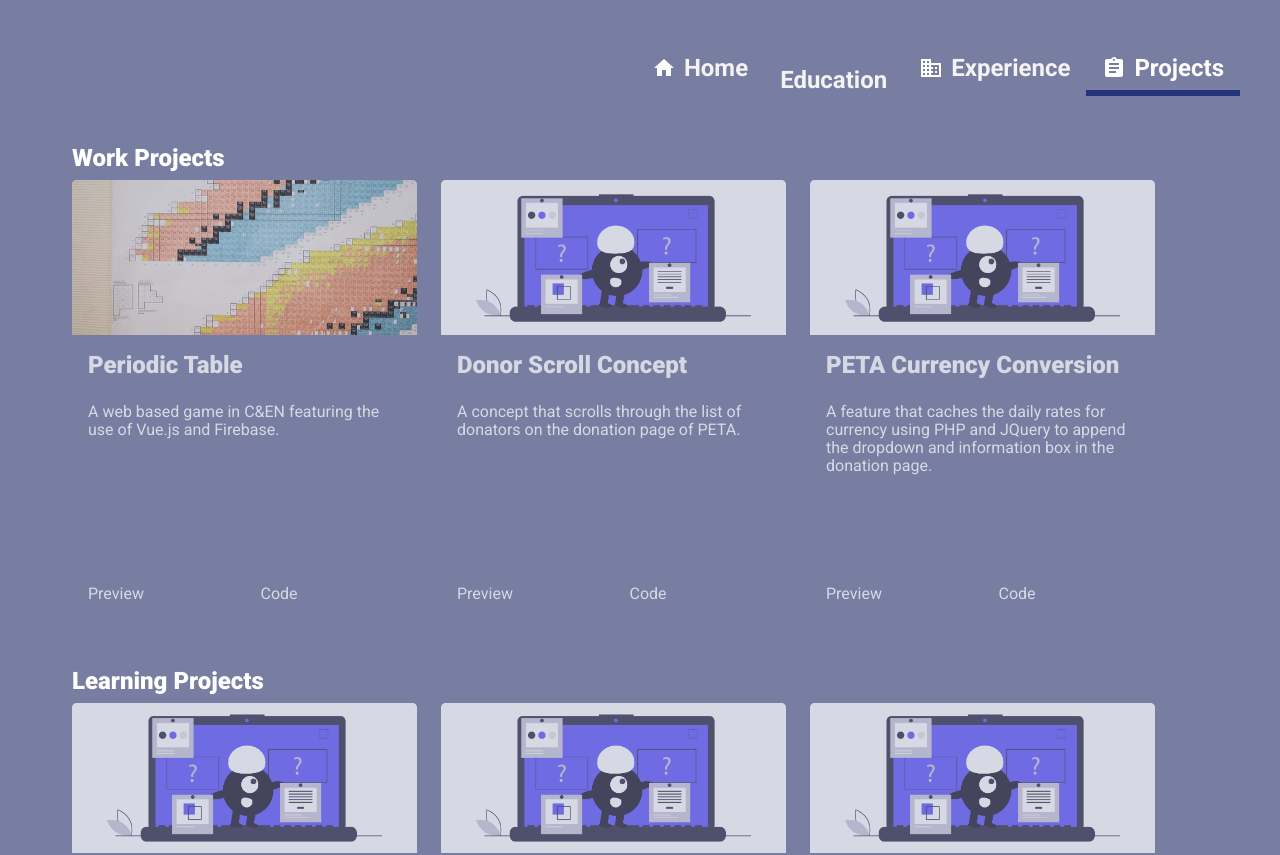
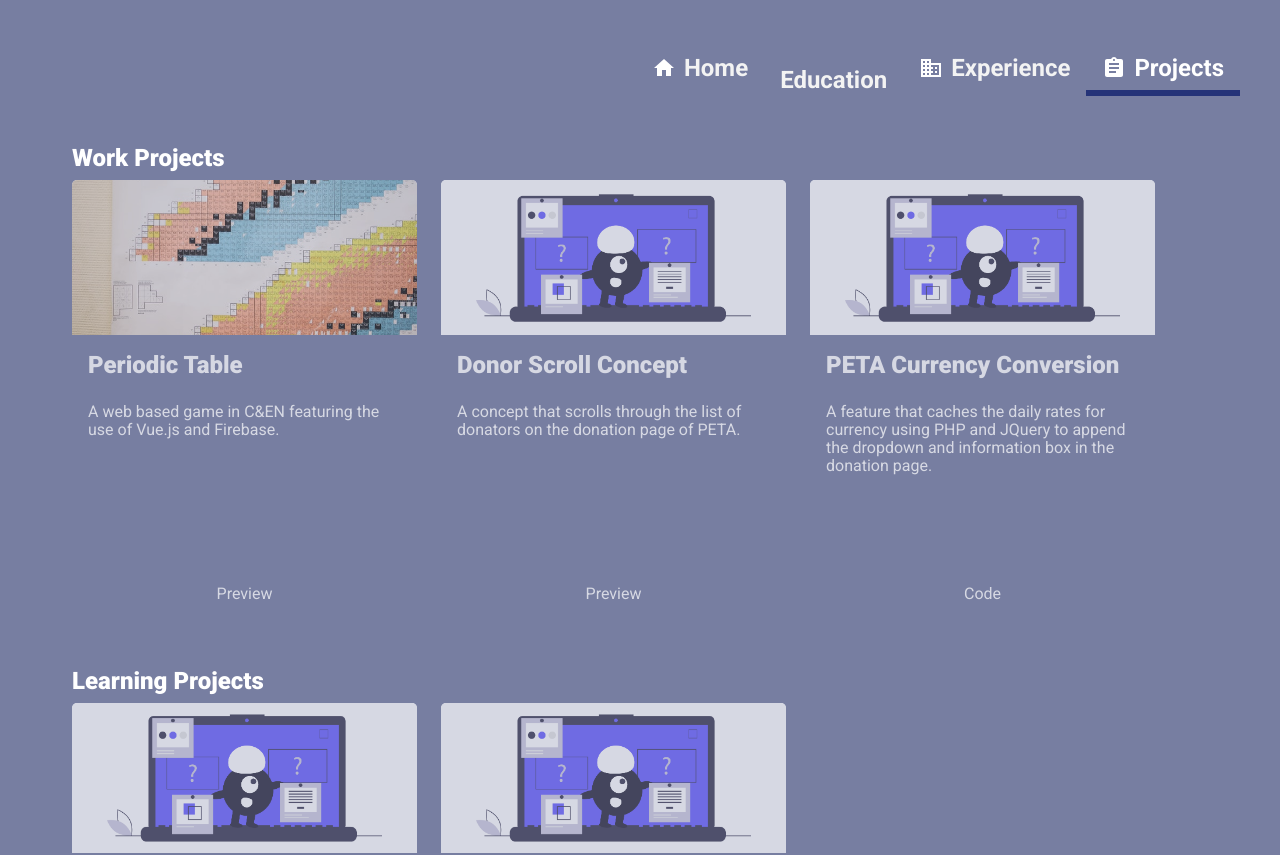
Before and after one commit to jdelacr/justyn-portfolio, a React (Create React App) app: page /Projects in a window 1280 px wide. Shown: the top 855 px of the page. Built offline with nearby package versions, Linux system fonts and the light colour scheme.

Commit message:
Added the links and for the cards

```diff
--- a/src/components/Card.js
+++ b/src/components/Card.js
@@ -1,8 +1,37 @@
 import React, { Component } from "react";
 import "../styles/components/card.scss";
 
+export class Preview extends React.Component {
+  render() {
+    return (
+      <a href={this.props.link} className="card-center">
+        Preview
+      </a>
+    );
+  }
+}
+
+export class Code extends React.Component {
+  render() {
+    return (
+      <a href={this.props.link} className="card-center">
+        Code
+      </a>
+    );
+  }
+}
+
 export class Card extends Component {
   render() {
+    let hasPreview = false;
+    let hasCode = false;
+    if (this.props.preview != null) {
+      hasPreview = true;
+    }
+    if (this.props.code != null) {
+      hasCode = true;
+    }
+
     return (
       <div className="card">
         <div className="card--body">
@@ -27,7 +56,8 @@ export class Card extends Component {
               </p>
             </div>
             <div className="card--link">
-              <a href="#">Preview</a> <a href="#">Code</a>
+              {hasPreview ? <Preview link={this.props.preview} /> : ""}
+              {hasCode ? <Code link={this.props.code} /> : ""}
             </div>
           </div>
         </div>
--- a/src/pages/Projects.js
+++ b/src/pages/Projects.js
@@ -12,14 +12,17 @@ export class Projects extends Component {
             image="periodic_element"
             title="Periodic Table"
             info="A web based game in C&EN featuring the use of Vue.js and Firebase."
+            preview="https://cen.acs.org/sections/periodic-table-quiz.html"
           />
           <Card
             title="Donor Scroll Concept"
             info="A concept that scrolls through the list of donators on the donation page of PETA."
+            preview="https://support.peta.org/page/22628/donate/1?mode=DEMO&locale=en-US"
           />
           <Card
             title="PETA Currency Conversion"
             info="A feature that caches the daily rates for currency using PHP and JQuery to append the dropdown and information box in the donation page."
+            code="https://github.com/jdelacr/PETA"
           />
         </div>
         <h1>Learning Projects</h1>
@@ -31,8 +34,9 @@ export class Projects extends Component {
           <Card
             title="Vue"
             info="Lists of large/small projects on learning Vue.js"
+            preview="https://jdelacr.github.io/App-Projects-Vue/"
+            code="https://github.com/jdelacr/App-Projects-Vue"
           />
-          <Card title="PHP" info="Lists of large/small projects on PHP" />
         </div>
       </div>
     );
--- a/src/styles/components/card.scss
+++ b/src/styles/components/card.scss
@@ -105,4 +105,8 @@
         }
 
     }
+
+    &-center {
+        text-align: center;
+    }
 }
```
